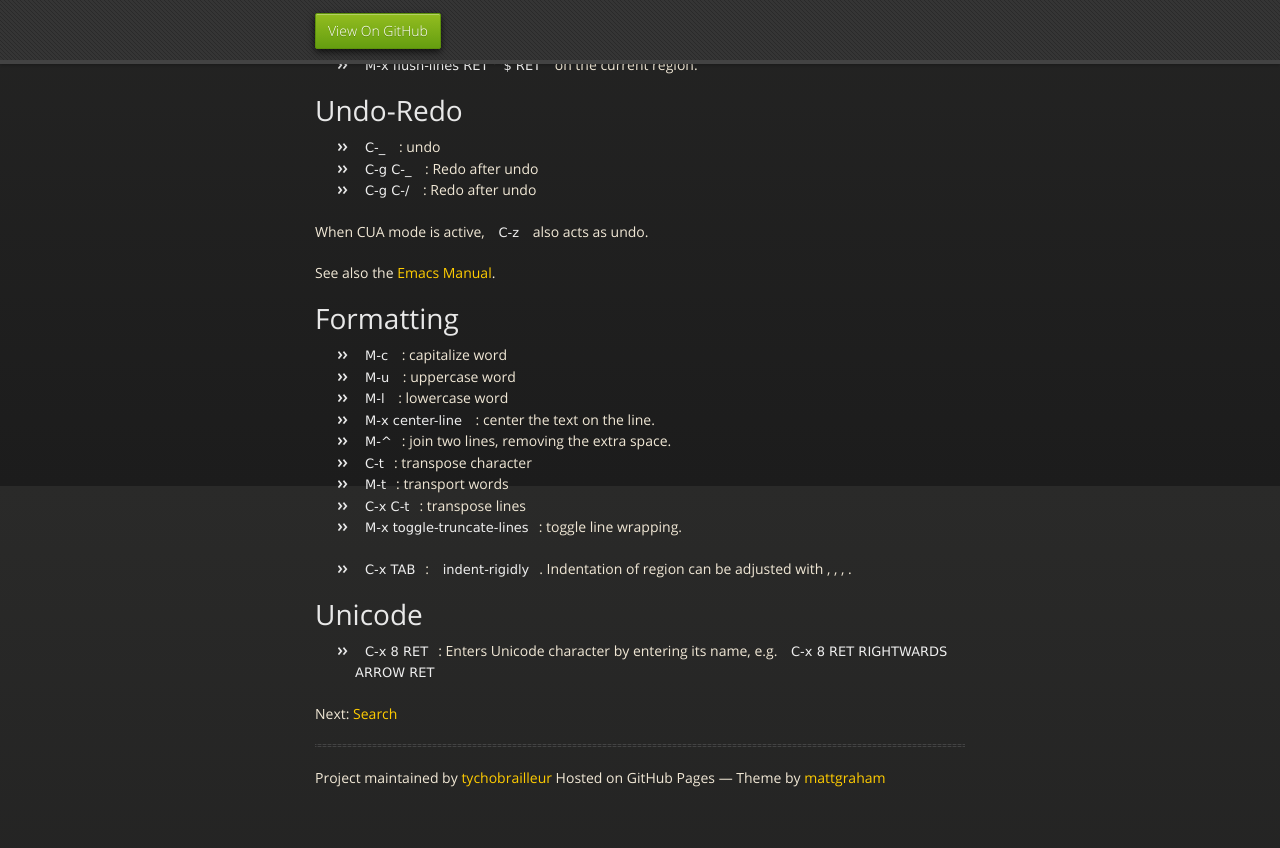
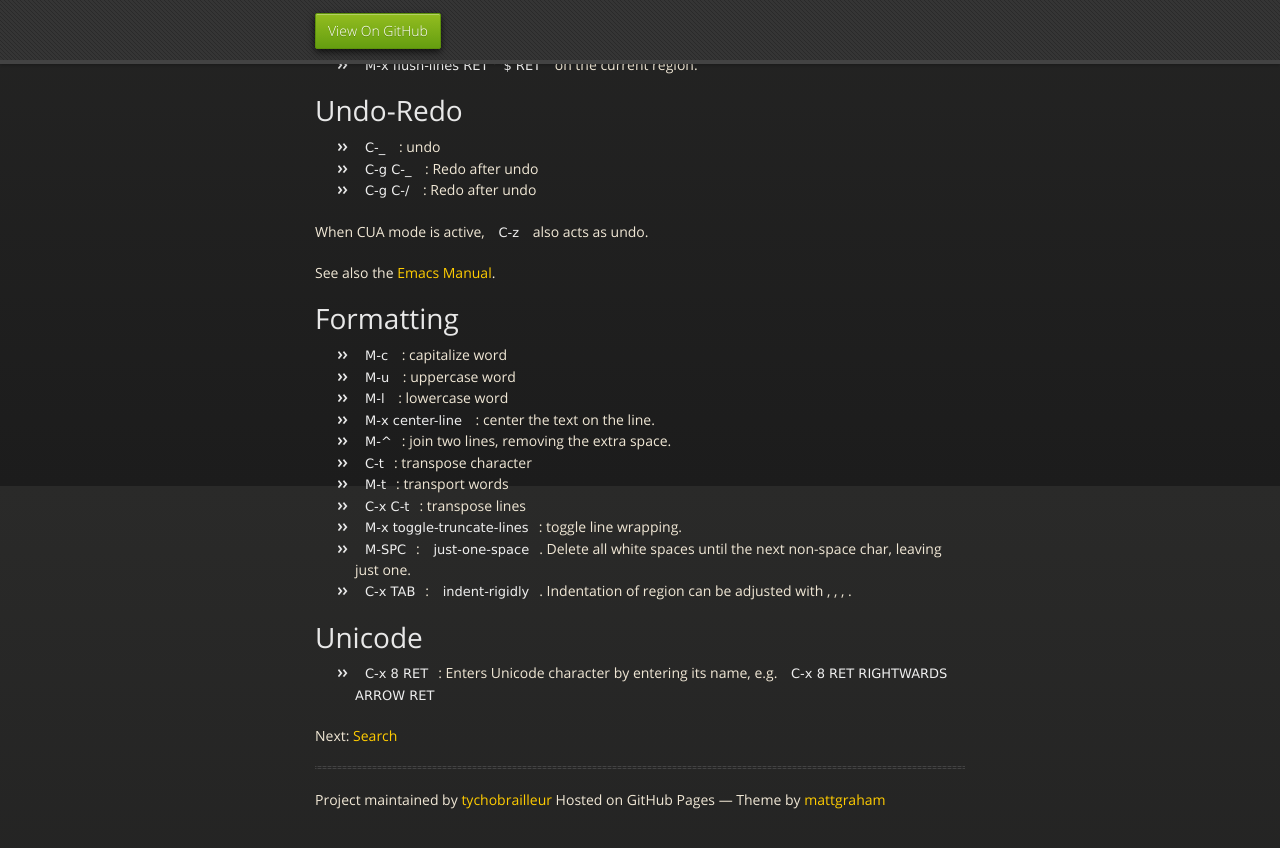
Before and after one commit to tychobrailleur/tychobrailleur.github.io, a Jekyll site: the page built from editing.md, in a window 1280 px wide and 900 px high, scrolled down 1314 px. Shown: the top 848 px of the window. Built offline with Jekyll 4.4.1, drawn with Linux system fonts in a browser that asks for light colours; nearby versions of some CDN libraries.

Commit message:
Add just-one-space command.

```diff
--- a/editing.md
+++ b/editing.md
@@ -82,7 +82,8 @@ See also the [Emacs Manual](http://www.gnu.org/software/emacs/manual/html_node/e
 - `M-t`: transport words
 - `C-x C-t`: transpose lines
 - `M-x toggle-truncate-lines`: toggle line wrapping.
-
+- `M-SPC`: `just-one-space`. Delete all white spaces until the next
+  non-space char, leaving just one.
 - `C-x TAB`: `indent-rigidly`.  Indentation of region can be adjusted
   with <left>, <right>, <S-left>, <S-right>.
 
```
